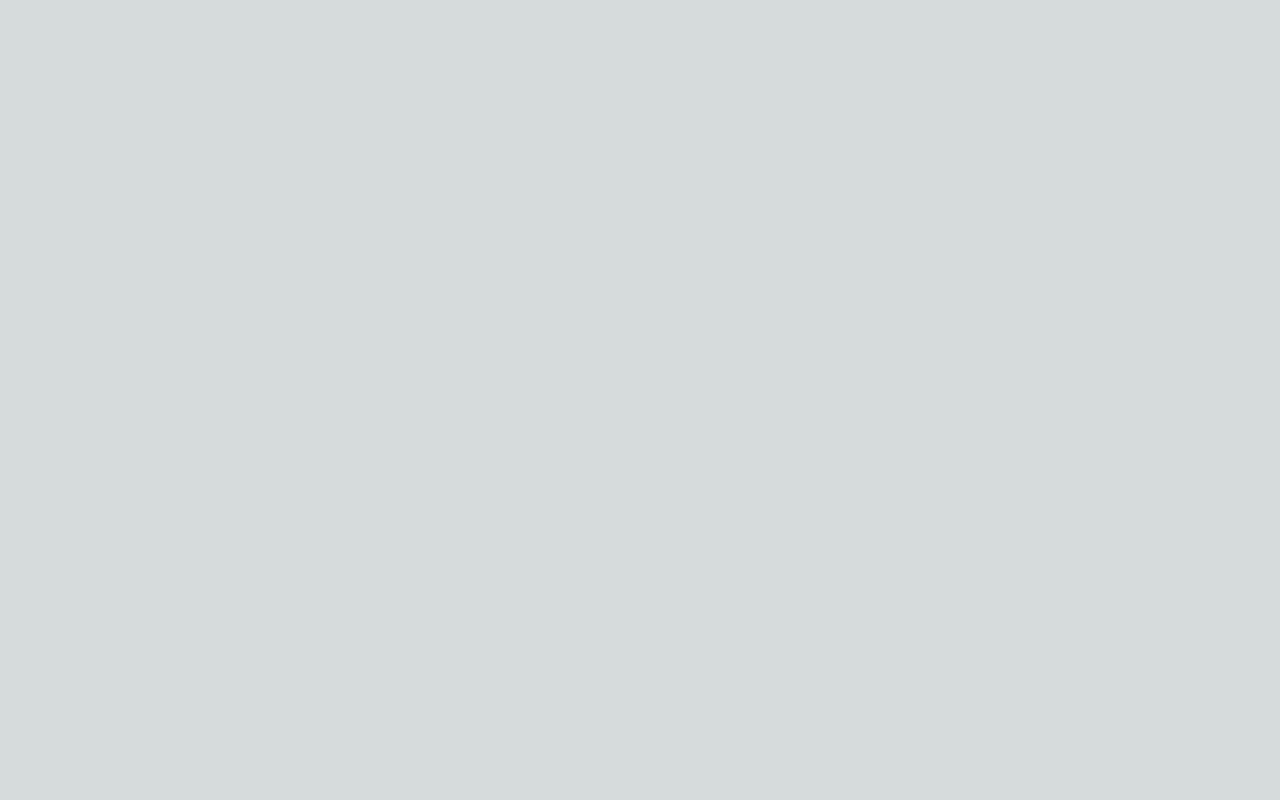
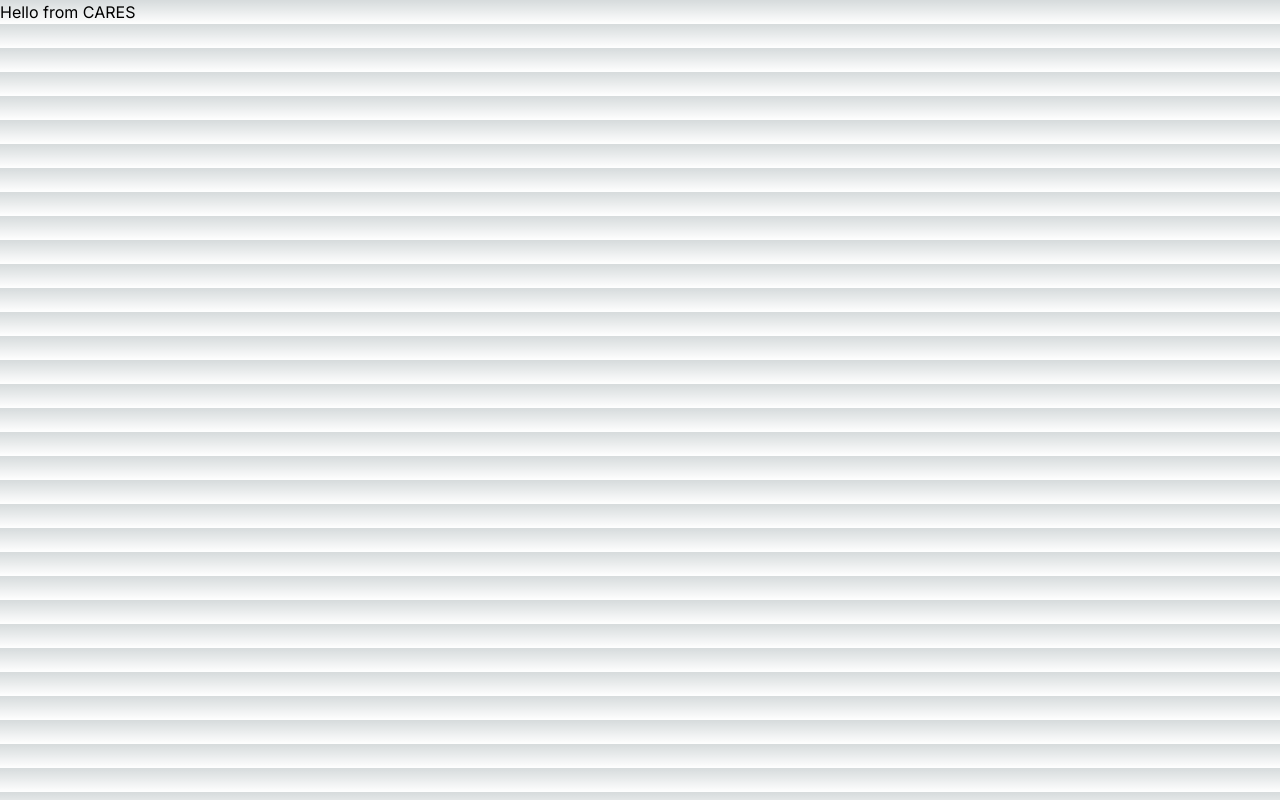
Before and after one commit to oconnorjohnson/cares_fullstack, a Next.js app: page / in a window 1280 px wide. Built offline with nearby package versions, Linux system fonts and the light colour scheme.

Commit message:
added clerk and middleware

```diff
--- a/app/layout.tsx
+++ b/app/layout.tsx
@@ -1,6 +1,7 @@
 import type { Metadata } from "next";
 import { Inter } from "next/font/google";
 import "./globals.css";
+import { ClerkProvider } from '@clerk/nextjs'
 
 const inter = Inter({ subsets: ["latin"] });
 
@@ -15,8 +16,10 @@
   children: React.ReactNode;
 }>) {
   return (
+    <ClerkProvider>
     <html lang="en">
       <body className={inter.className}>{children}</body>
     </html>
+    </ClerkProvider>
   );
 }
--- a/app/page.tsx
+++ b/app/page.tsx
@@ -1,10 +1,10 @@
-import Image from "next/image";
+import { SignedIn, SignedOut, UserButton, SignInButton, SignOutButton } from "@clerk/nextjs";
 
 export default function Home() {
   return (
    <>
     <main>
-      <div></div>
+      <div>Hello from CARES</div>
     </main>
    </>
   );
--- a/package.json
+++ b/package.json
@@ -10,6 +10,7 @@
     "connect": "pscale connect cares main --port 3309"
   },
   "dependencies": {
+    "@clerk/nextjs": "^4.29.4",
     "@planetscale/database": "^1.14.0",
     "@prisma/client": "^5.8.1",
     "dotenv": "^16.3.2",
```
Also changed, not shown: middleware.ts (added, +7 -0 lines), 2 other files (tests, documents, lock files or other folders).
